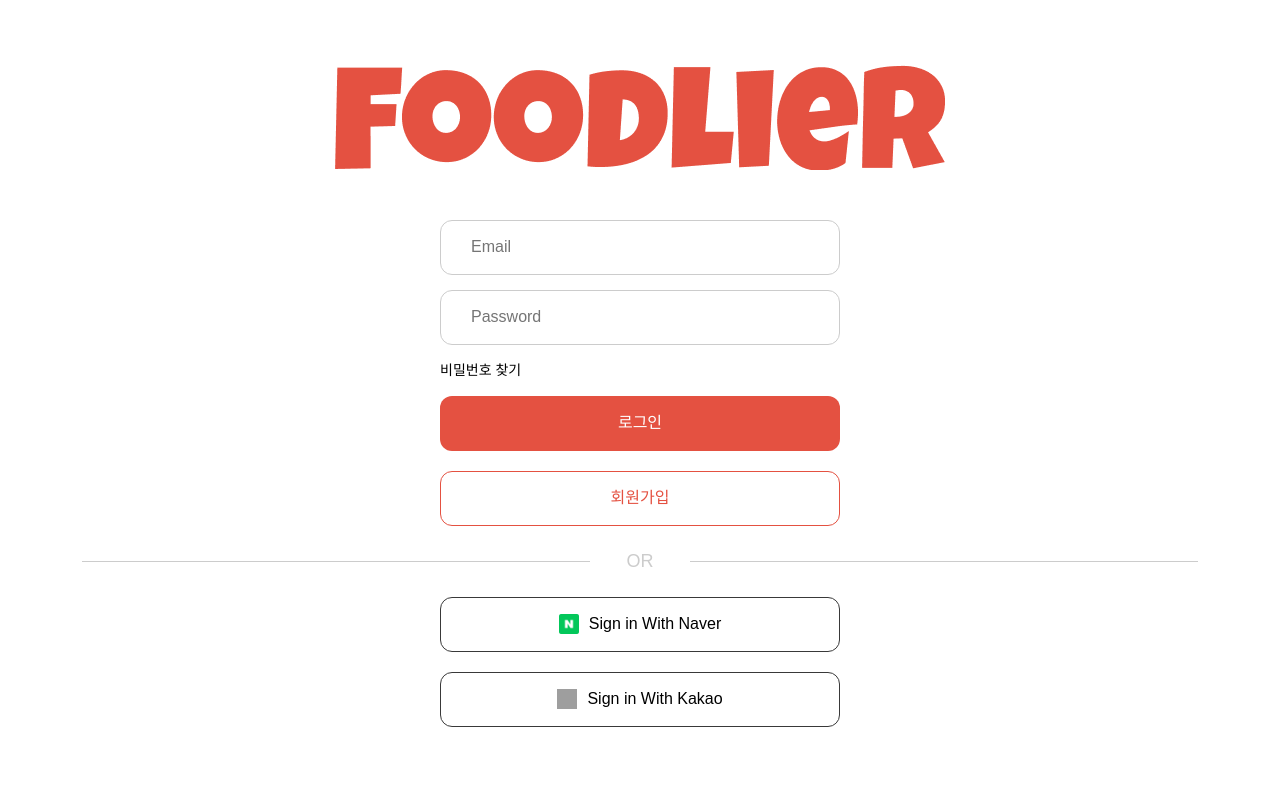
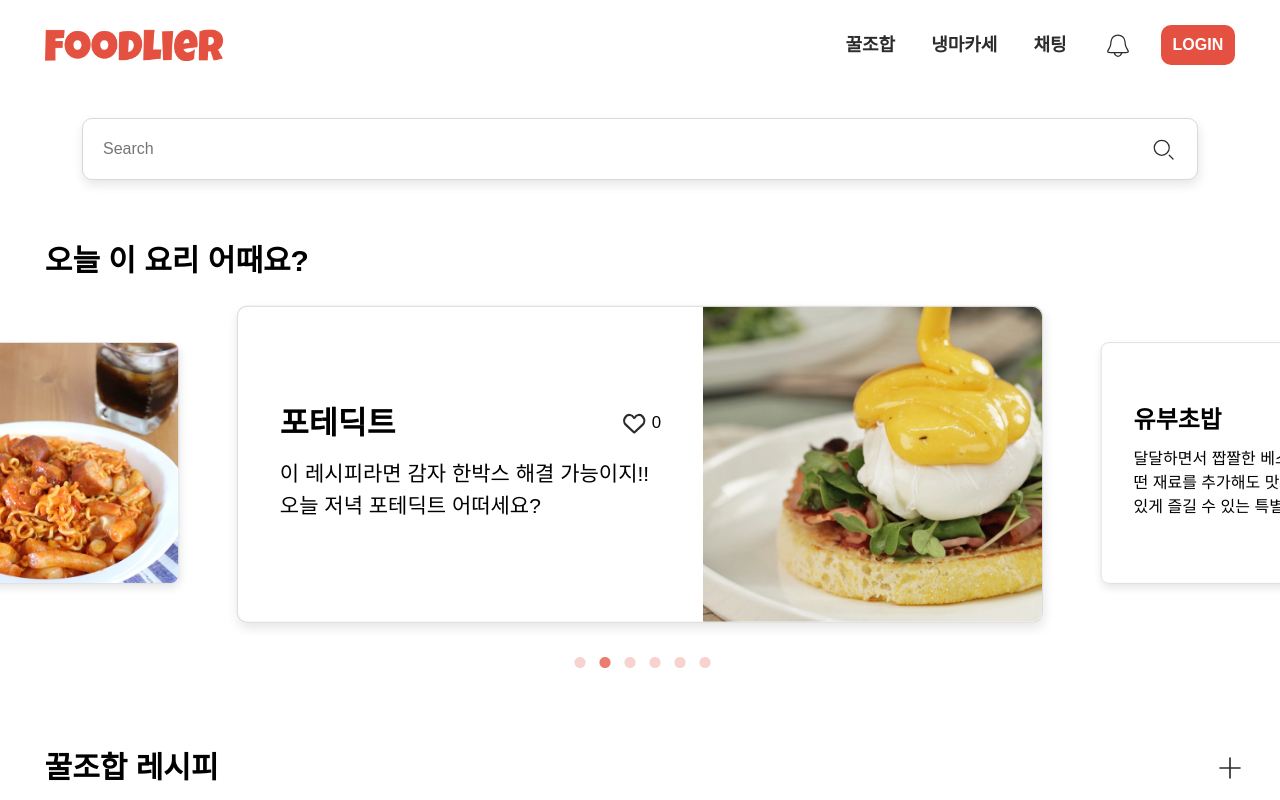
Before and after one commit to Foodlier/zb-foodlier, a React (Vite) app in the folder frontend/: page / in a window 1280 px wide. Shown: the top 800 px of the page. Built offline with nearby package versions, Linux system fonts and the light colour scheme; grey boxes are pictures that could not be loaded; a web font is replaced by a local one.

Commit message:
Fix: router Main 수정

```diff
--- a/frontend/src/App.tsx
+++ b/frontend/src/App.tsx
@@ -4,6 +4,9 @@ import LoginPage from './pages/LoginPage'
 import RegisterPage from './pages/RegisterPage'
 import CookForMe from './pages/CookForMe'
 import MainPage from './pages/MainPage'
+import RecipePage from './pages/recipe/RecipePage'
+import WriteRecipePage from './pages/recipe/WriteRecipePage'
+import ChattingPage from './pages/chat/ChattingPage'
 
 function App() {
   // const [count, setCount] = useState(0)
@@ -15,10 +18,13 @@ function App() {
 
   return (
     <Routes>
-      <Route path="/" element={<LoginPage />} />
-      <Route path="/main" element={<MainPage />} />
+      <Route path="/" element={<MainPage />} />
+      <Route path="/login" element={<LoginPage />} />
       <Route path="/register" element={<RegisterPage />} />
       <Route path="/cook-for-me" element={<CookForMe />} />
+      <Route path="/recipe" element={<RecipePage />} />
+      <Route path="/recipe/write" element={<WriteRecipePage />} />
+      <Route path="/chat" element={<ChattingPage />} />
     </Routes>
   )
 }
```
